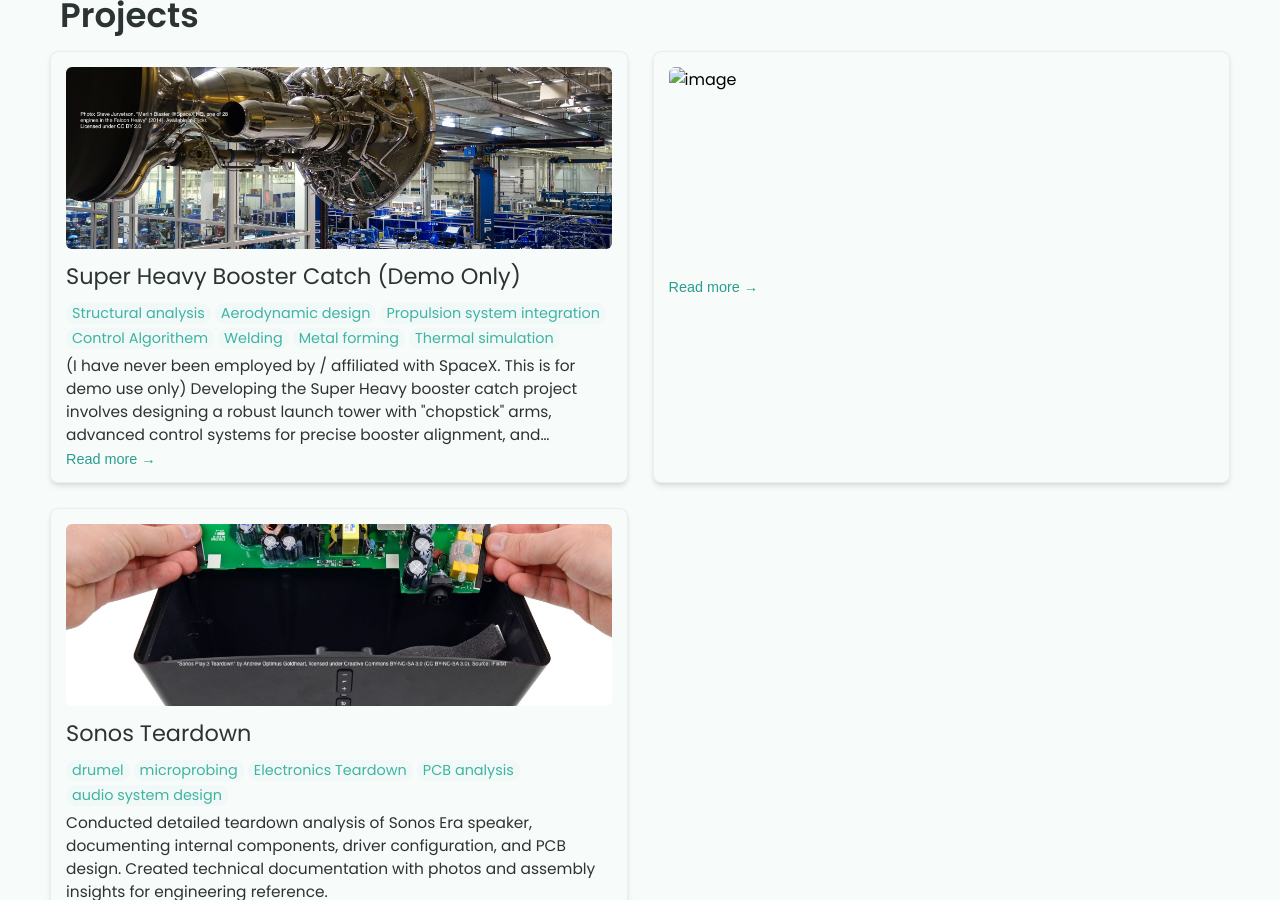
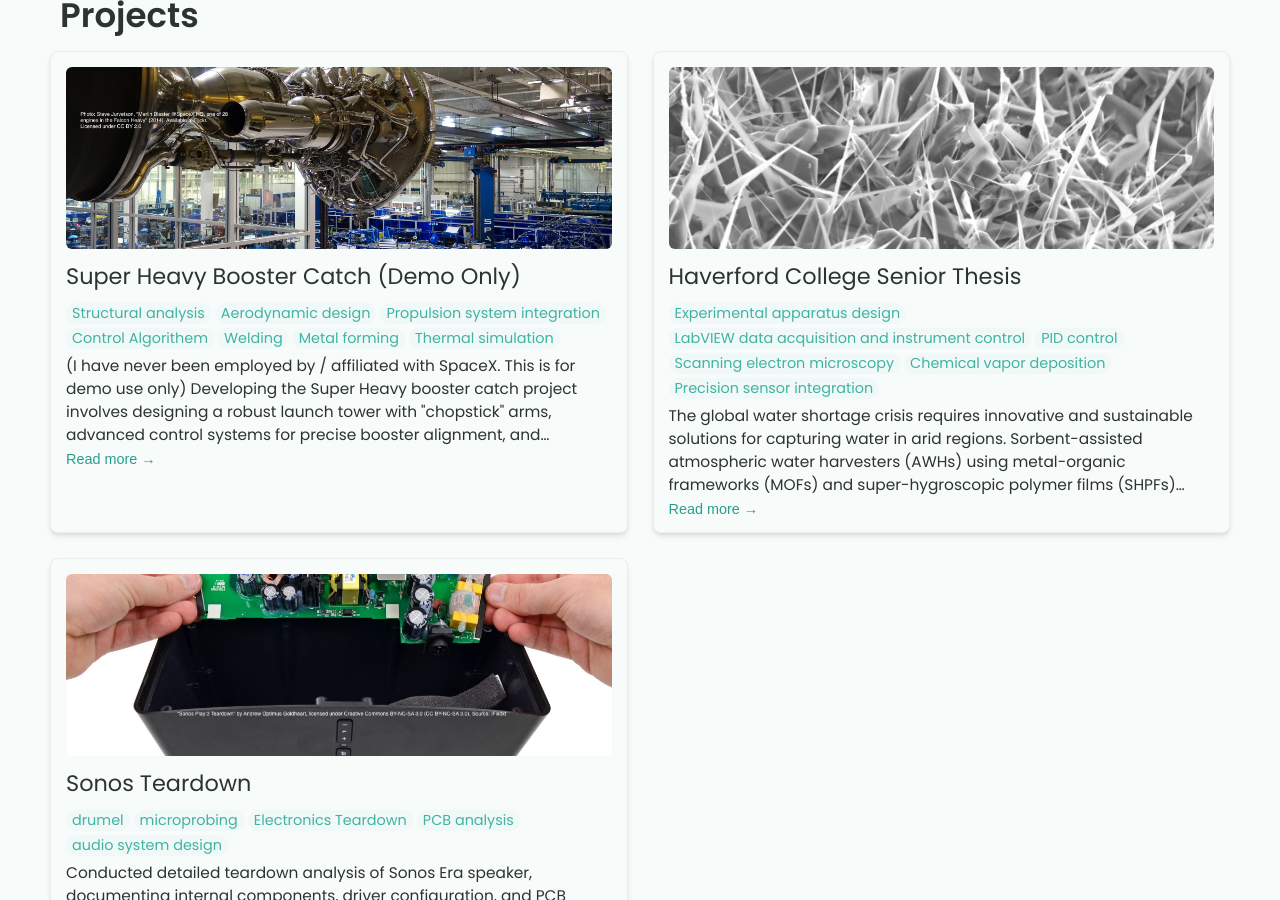
Before and after one commit to tdberner/tdberner.github.io, a Jekyll site: the page built from index.html, in a window 1280 px wide and 900 px high, scrolled down 1043 px. Built offline with Jekyll 4.4.1, drawn with Linux system fonts in a browser that asks for light colours.

Commit message:
Update index.md

```diff
--- a/_projects/senior-thesis/index.md
+++ b/_projects/senior-thesis/index.md
@@ -1,14 +1,7 @@
 ---
 layout: post
 title: Haverford College Senior Thesis
-description:  The global water shortage crisis requires innovative and sustainable solutions for capturing water in arid regions.
-Sorbent-assisted atmospheric water harvesters (AWHs) using metal-organic frameworks (MOFs) and super-hygroscopic polymer films (SHPFs)
-have demonstrated potential in capturing water from low-humidity environments. We aim to explore the viability of titanium dioxide (TiO2)
-nanostructures as active components in electrically controlled AWH systems. Using the unique properties of TiO2 nanoneedles, applying an
-electric field to these nanostructures may be able to facilitate field-assisted water desorption. We plan to use a quartz crystal microbalance
-(QCM) to measure change in mass from field-assisted desorption, as well as a prototype system with a high-precision humidity sensor. Successful
-growth attempts have been made on pure titanium foil samples, with a thick forest of nanoneedles covering the surface of the foil. Although
-these results are promising, the next step is to measure their adsorption/desorption capabilities via quartz crystal microbalance and our prototype system.
+description:  The global water shortage crisis requires innovative and sustainable solutions for capturing water in arid regions. Sorbent-assisted atmospheric water harvesters (AWHs) using metal-organic frameworks (MOFs) and super-hygroscopic polymer films (SHPFs) have demonstrated potential in capturing water from low-humidity environments. We aim to explore the viability of titanium dioxide (TiO2) nanostructures as active components in electrically controlled AWH systems. Using the unique properties of TiO2 nanoneedles, applying an electric field to these nanostructures may be able to facilitate field-assisted water desorption. We plan to use a quartz crystal microbalance (QCM) to measure change in mass from field assisted desorption, as well as a prototype system with a high-precision humidity sensor. Successful growth attempts have been made on pure titanium foil samples, with a thick forest of nanoneedles covering the surface of the foil. Although these results are promising, the next step is to measure their adsorption/desorption capabilities via quartz crystal microbalance and our prototype system.
 skills:
 - Experimental apparatus design
 - LabVIEW data acquisition and instrument control
```
